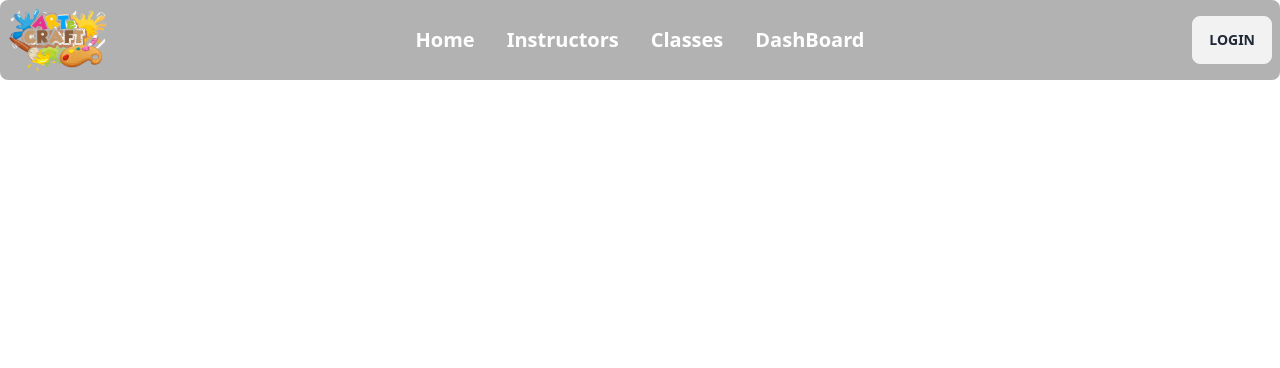
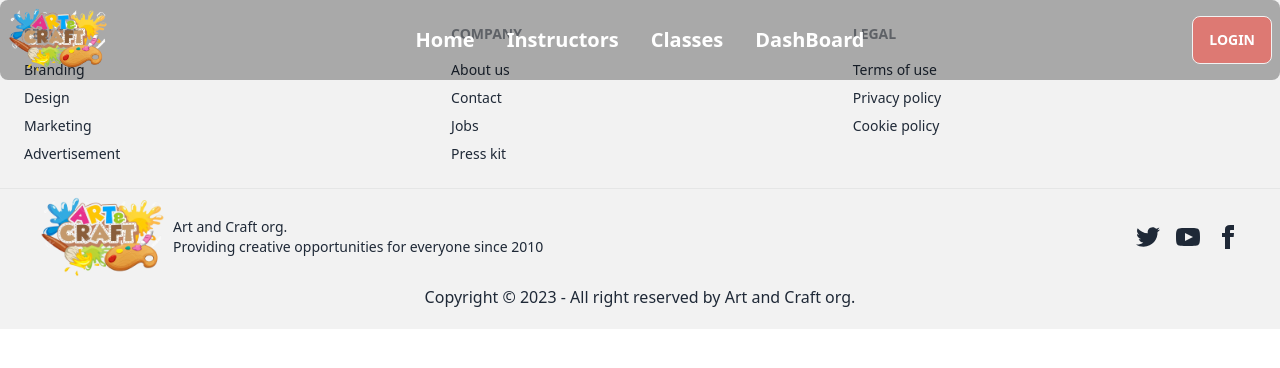
Before and after one commit to nakib1948/ArtisticCraftersCorner-client-side, a React (Vite) app: page / in a window 1280 px wide. Shown: the top 368 px of the page. Built offline with nearby package versions, Linux system fonts and the light colour scheme; no server answers.

Commit message:
footer design complete

```diff
--- a/src/pages/Shared/Footer/Footer.jsx
+++ b/src/pages/Shared/Footer/Footer.jsx
@@ -1,11 +1,83 @@
-
+import footerImg from "../../../assets/Navbar/navImg.png";
 
 const Footer = () => {
-    return (
+  return (
+    <>
+      <footer className="footer p-6 bg-base-200 text-base-content">
         <div>
-
+          <span className="footer-title">Services</span>
+          <a className="link link-hover">Branding</a>
+          <a className="link link-hover">Design</a>
+          <a className="link link-hover">Marketing</a>
+          <a className="link link-hover">Advertisement</a>
         </div>
-    );
+        <div>
+          <span className="footer-title">Company</span>
+          <a className="link link-hover">About us</a>
+          <a className="link link-hover">Contact</a>
+          <a className="link link-hover">Jobs</a>
+          <a className="link link-hover">Press kit</a>
+        </div>
+        <div>
+          <span className="footer-title">Legal</span>
+          <a className="link link-hover">Terms of use</a>
+          <a className="link link-hover">Privacy policy</a>
+          <a className="link link-hover">Cookie policy</a>
+        </div>
+      </footer>
+      <footer className="footer px-10 py-2 border-t bg-base-200 text-base-content border-base-300">
+        <div className="items-center grid-flow-col">
+          <img src={footerImg} className="h-20" alt="" />
+          <p>
+             Art and Craft org. <br />
+            Providing creative opportunities for everyone since 2010
+          </p>
+        </div>
+        <div className="md:place-self-center md:justify-self-end">
+          <div className="grid grid-flow-col gap-4">
+            <a>
+              <svg
+                xmlns="http://www.w3.org/2000/svg"
+                width="24"
+                height="24"
+                viewBox="0 0 24 24"
+                className="fill-current"
+              >
+                <path d="M24 4.557c-.883.392-1.832.656-2.828.775 1.017-.609 1.798-1.574 2.165-2.724-.951.564-2.005.974-3.127 1.195-.897-.957-2.178-1.555-3.594-1.555-3.179 0-5.515 2.966-4.797 6.045-4.091-.205-7.719-2.165-10.148-5.144-1.29 2.213-.669 5.108 1.523 6.574-.806-.026-1.566-.247-2.229-.616-.054 2.281 1.581 4.415 3.949 4.89-.693.188-1.452.232-2.224.084.626 1.956 2.444 3.379 4.6 3.419-2.07 1.623-4.678 2.348-7.29 2.04 2.179 1.397 4.768 2.212 7.548 2.212 9.142 0 14.307-7.721 13.995-14.646.962-.695 1.797-1.562 2.457-2.549z"></path>
+              </svg>
+            </a>
+            <a>
+              <svg
+                xmlns="http://www.w3.org/2000/svg"
+                width="24"
+                height="24"
+                viewBox="0 0 24 24"
+                className="fill-current"
+              >
+                <path d="M19.615 3.184c-3.604-.246-11.631-.245-15.23 0-3.897.266-4.356 2.62-4.385 8.816.029 6.185.484 8.549 4.385 8.816 3.6.245 11.626.246 15.23 0 3.897-.266 4.356-2.62 4.385-8.816-.029-6.185-.484-8.549-4.385-8.816zm-10.615 12.816v-8l8 3.993-8 4.007z"></path>
+              </svg>
+            </a>
+            <a>
+              <svg
+                xmlns="http://www.w3.org/2000/svg"
+                width="24"
+                height="24"
+                viewBox="0 0 24 24"
+                className="fill-current"
+              >
+                <path d="M9 8h-3v4h3v12h5v-12h3.642l.358-4h-4v-1.667c0-.955.192-1.333 1.115-1.333h2.885v-5h-3.808c-3.596 0-5.192 1.583-5.192 4.615v3.385z"></path>
+              </svg>
+            </a>
+          </div>
+        </div>
+      </footer>
+      <footer className=" pb-5  bg-base-200 ">
+      <div className="text-center">
+        <p>Copyright © 2023 - All right reserved by Art and Craft org.</p>
+      </div>
+      </footer>
+    </>
+  );
 };
 
 export default Footer;
--- a/src/pages/Shared/NavBar/NavBar.jsx
+++ b/src/pages/Shared/NavBar/NavBar.jsx
@@ -57,8 +57,8 @@
             {listOptions}
         </ul>
       </div>
-      <div className="navbar-end">
-        <a className="btn">Login</a>
+      <div className="navbar-end ">
+        <button className="btn bg-deepred text-white">Login</button>
       </div>
     </div>
   );
--- a/tailwind.config.js
+++ b/tailwind.config.js
@@ -7,7 +7,7 @@
   theme: {
     extend: {
       colors: {
-        purple: '#B85EE6',
+        deepred: '#dd7973',
       },
     },
   },
```
